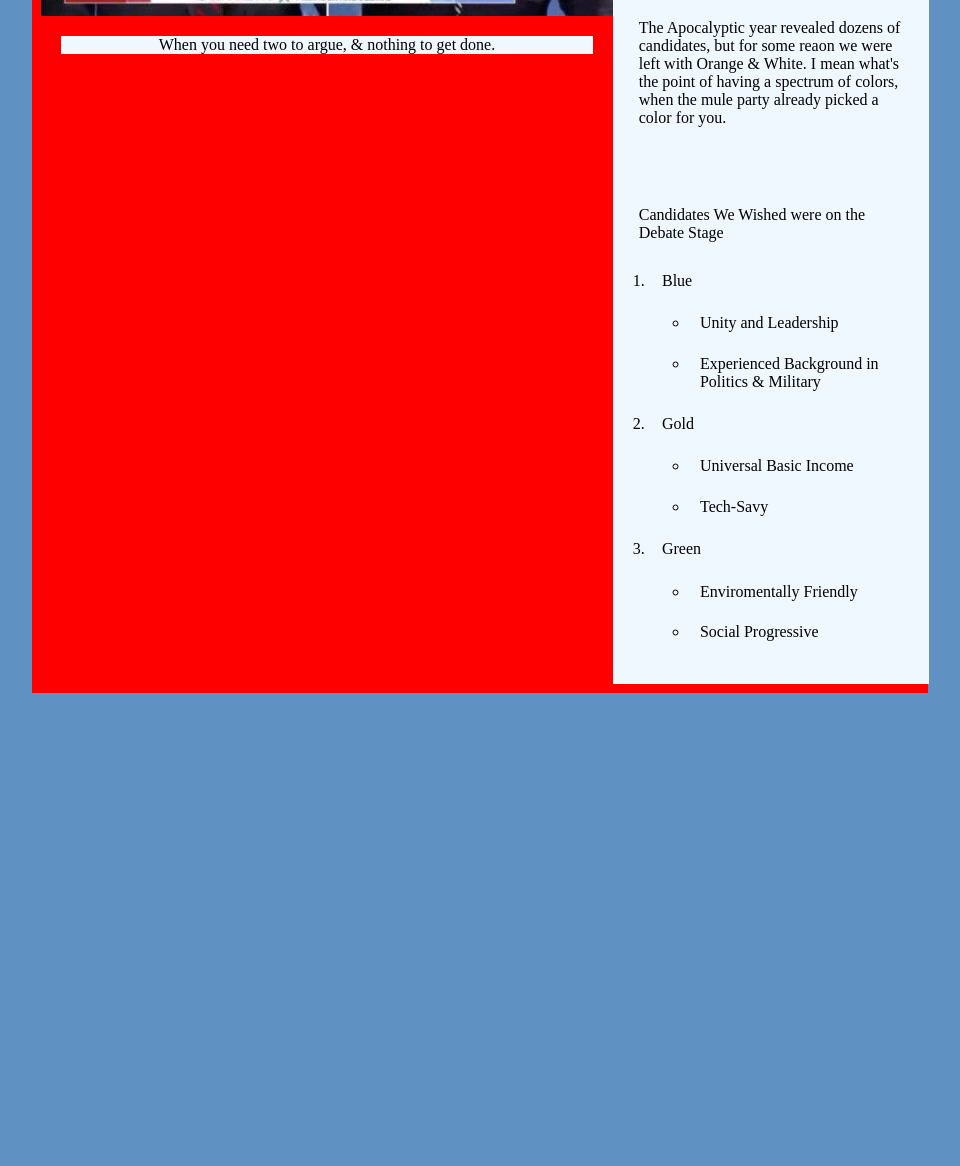
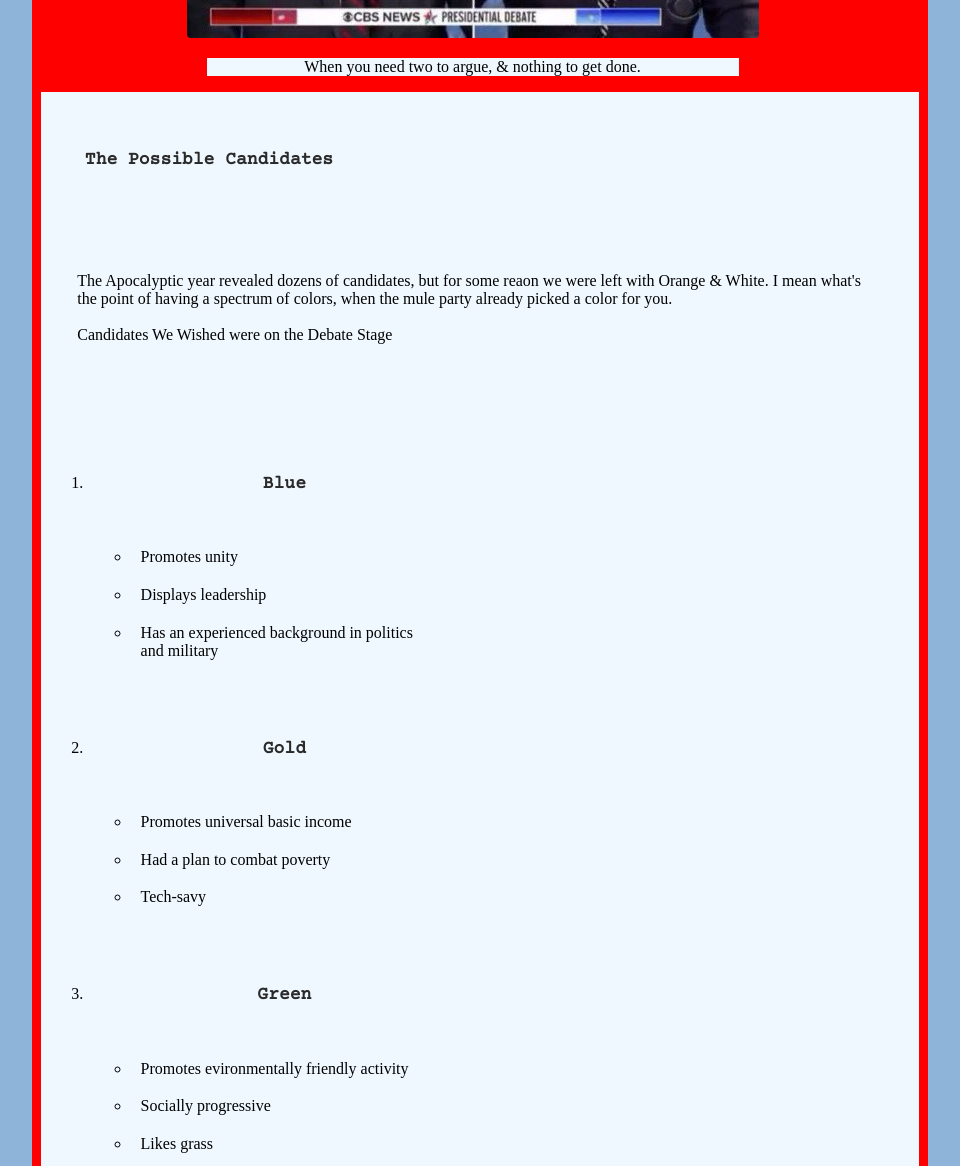
Before and after one commit to raymondja/ArguetaIwealaAssignment1, a website: page public/asst-1/index.html in a window 1280 px wide. Shown: the part 484-1650 px from the top of the page, without its empty margins (160-1120 px from the left). Before the commit the page ends 1177 px from the top, so only its background shows below. Drawn offline with nearby package versions, Linux system fonts and the light colour scheme.

Commit message:
fixed index.html and made edits to styles.css

```diff
--- a/public/asst-1/index.html
+++ b/public/asst-1/index.html
@@ -4,6 +4,7 @@
         <meta charset ="utf-8">
         <title>Raymond Argueta and Chinemerem Iweala Assignment 1</title>
         <link href="styles.css" rel="stylesheet">
+        <link href="https://fonts.googleapis.com/css2?family=Courier+Prime&display=swap" rel="stylesheet">
     </head>
     <body>
         <div class="header">
@@ -11,34 +12,51 @@
                 <img src="umd_logo.jpg" alt="University of Maryland Logo">
         </div>
         <div class="wrapper">
+        <div class="container">
                 <div class ="main">
-                <img src="debate.jpg" alt="A meme from the first 2020 Presidential debate">
+                    <img class="picture" src="debate.jpg" alt="A meme from the first 2020 Presidential debate">
                     <p class = "paragraph" >When you need two to argue, & nothing to get done.</p>
                  </div>
 
                 <div class="article">
                     <h2>The Possible Candidates</h2>
 
-                <p class = "art_paragraph">The Apocalyptic year revealed dozens of candidates, but for some reaon we were left with Orange & White. I mean what's the point of having a spectrum of colors, when the mule party already picked a color for you.</p>
+                    <p class = "art_paragraph">The Apocalyptic year revealed dozens of candidates, but for some reaon we were left with Orange & White. I mean what's the point of having a spectrum of colors, when the mule party already picked a color for you.
+                    <br>
+                    <br>
+                    Candidates We Wished were on the Debate Stage</p>
+                    <ol class="text">
+                        <li><h2>Blue</h2>
+                            <div class="text">
+                                <ul class="text">
+                                  <li>Promotes unity</li>
+                                  <li>Displays leadership</li>
+                                  <li>Has an experienced background in politics and military</li>
+                                </ul>
+                            </div>
+                        </li>
 
-                <ol>
-                    <p>Candidates We Wished were on the Debate Stage</p>
-                    <li>Blue</li>
-                        <ul>
-                            <li>Unity and Leadership</li>
-                            <li>Experienced Background in Politics & Military</li>
+                        <li><h2>Gold</h2>
+                            <div class="text">
+                               <ul class="text">
+                                    <li>Promotes universal basic income</li>
+                                    <li>Had a plan to combat poverty</li>
+                                    <li>Tech-savy</li>
                                 </ul>
-                    <li>Gold</li>
-                        <ul>
-                            <li>Universal Basic Income</li>
-                            <li>Tech-Savy</li>
+                            </div>
+                        </li>
+
+                        <li><h2>Green</h2>
+                            <div class="text">
+                                <ul class="text">
+                                    <li>Promotes evironmentally friendly activity</li>
+                                    <li>Socially progressive</li>
+                                    <li>Likes grass</li>
                                 </ul>
-                    <li>Green</li>
-                        <ul>
-                            <li>Enviromentally Friendly</li>
-                            <li>Social Progressive</li>
-                        </ul>
+                            </div>
+                        </li>
                      </ol>
+                </div>
             </div>
         </div>
     </body>
--- a/public/asst-1/styles.css
+++ b/public/asst-1/styles.css
@@ -14,7 +14,18 @@ html, body {
     width: 70%;
     min-width: 800px;
     margin: 0 auto;
-    background-color: #6091C3;
+    background-color: #8eb4da;
+  }
+
+  .container {
+    width: 100%;
+    max-width: 1200px;
+    display: flex;
+    flex-direction: row;
+    flex-wrap: wrap;
+    align-items: flex-start;
+    justify-content: space-between;
+    justify-content: center;
   }
 
   .wrapper {
@@ -24,7 +35,7 @@ html, body {
   /* || typography */
 
   h1, h2, h3 {
-    font-family: 'Cinzel Decorative', cursive;
+    font-family: 'Gill Sans', 'Gill Sans MT', Calibri, 'Trebuchet MS', sans-serif;
     color: #2a2a2a;
   }
 
@@ -33,6 +44,11 @@ html, body {
     text-align: center;
     text-shadow: 2px 2px 10px black;
     font-weight: 100;
+  }
+
+  .picture {
+    border-radius: 4px;
+    border-width: 1px;
   }
 
   h2 {
@@ -44,9 +60,15 @@ html, body {
   /* || header layout */
 
   .header {
-    margin-bottom: 10px;
+    margin-bottom: 15px;
+    padding: 15px;
     display: flex;
     flex-flow: row wrap;
+    align-items: center;
+  }
+
+  .text{
+    font-size: medium;
   }
 
   body > * {
@@ -73,6 +95,7 @@ html, body {
     display: block;
     font-size: medium;
     text-align: center;
+    margin-right: 15px;
   }
 
   .paragraph{
@@ -96,11 +119,13 @@ html, body {
 
   h2 {
     padding: 5%;
+    font-size: large;
+    font-family: 'Courier Prime', Courier, monospace;
   }
 
-  ol, li, .art_paragraph {
+  ol, li, ul, .art_paragraph {
     font-size: medium ;
-    padding: 5%;
+    padding: 3%;
     margin-left: 10px;
     margin-right: 10px;
   }
```
Lines whose indentation alone changed are shown as unchanged.
